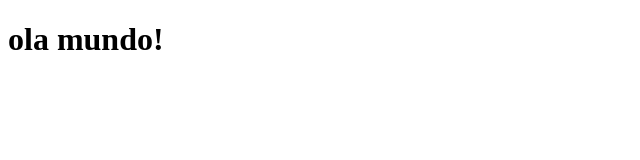
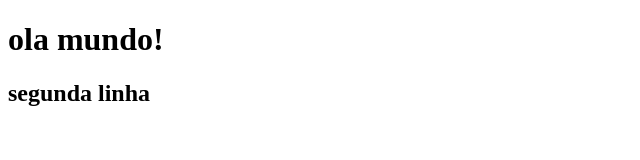
Before and after one commit to LaisaMariane/dever_de_casa1, a plain HTML site: page index.html in a window 1280 px wide. Shown: the whole page, without its empty margins (0-640 px from the left). Drawn offline with Linux system fonts and the light colour scheme.

Commit message:
Update index.html

```diff
--- a/index.html
+++ b/index.html
@@ -7,5 +7,6 @@
 </head>
 <body>
     <h1> ola mundo!</h1>
+    <h2>segunda linha </h2>
 </body>
 </html>
```
